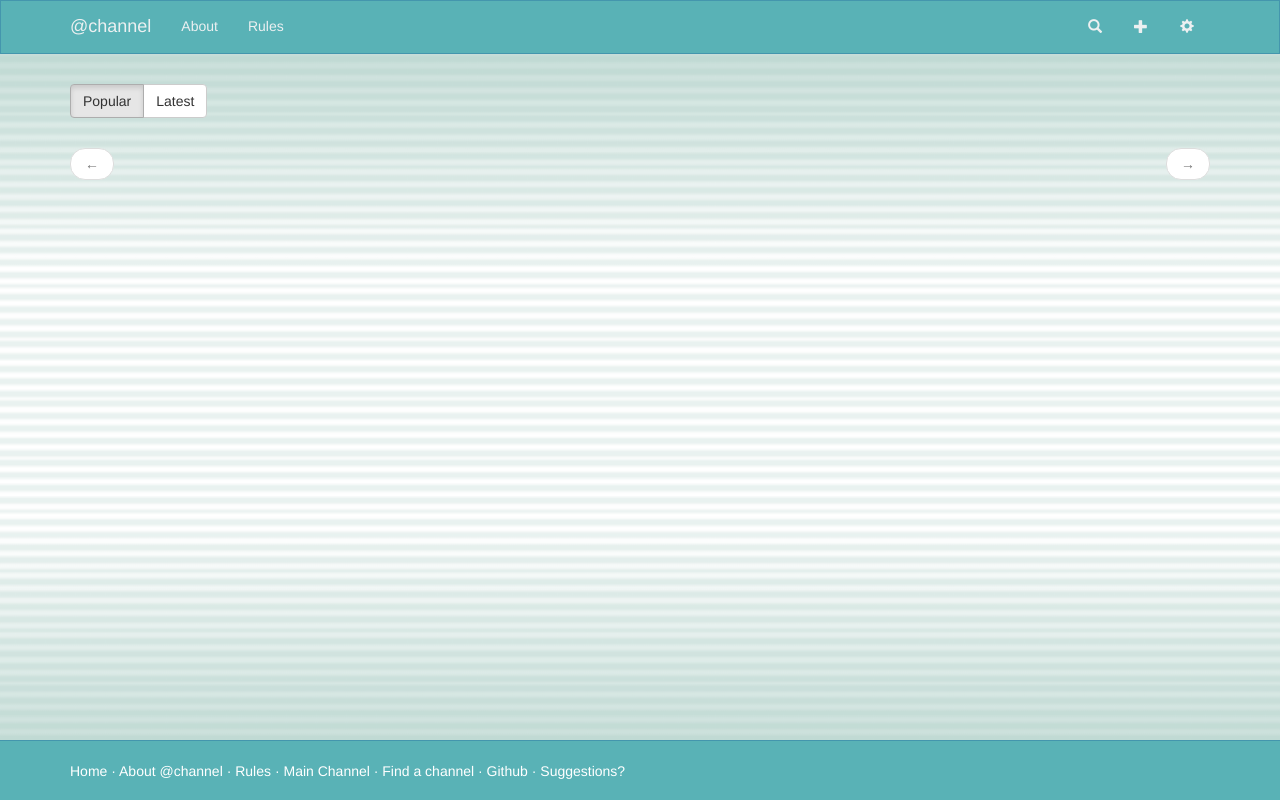
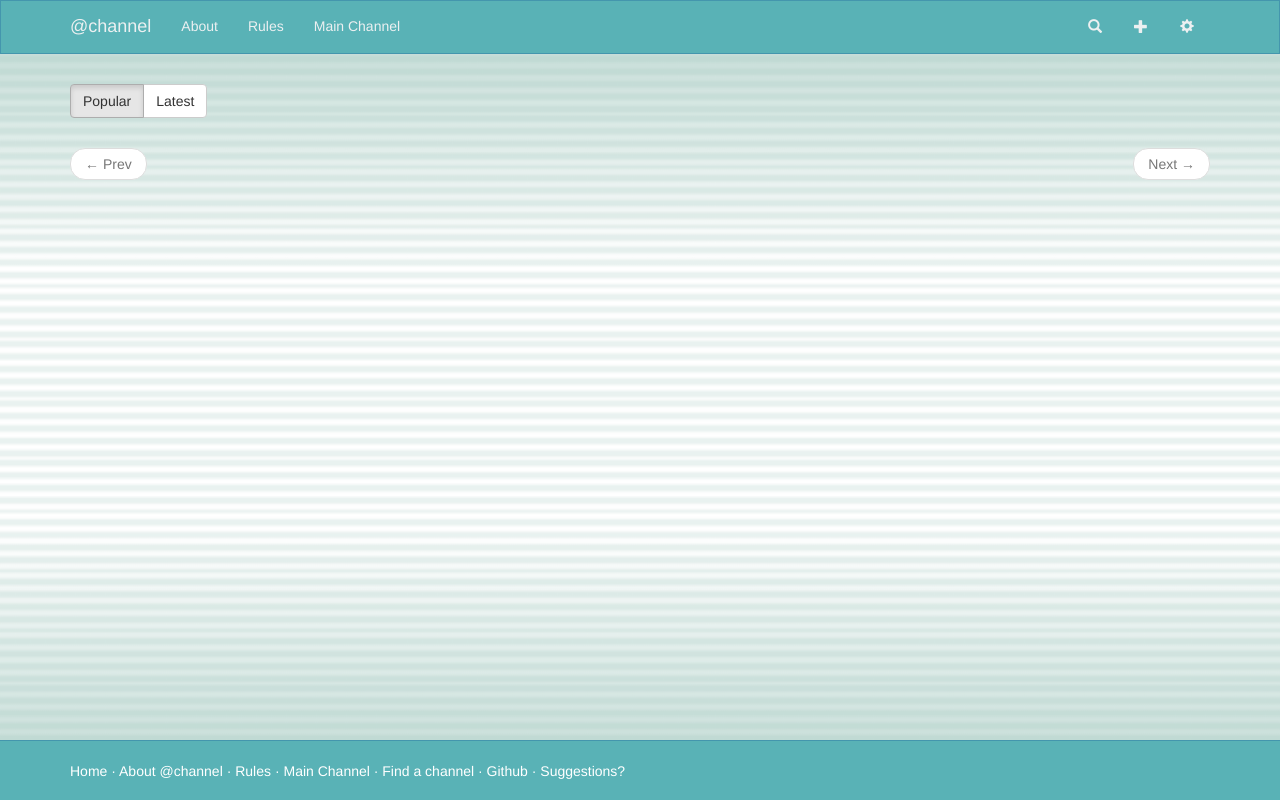
Before and after one commit to PiJoules/atchannel, a Flask app: page /channels/ in a window 1280 px wide. Run offline with Flask 2, Linux system fonts and the light colour scheme; data that the repository does not hold is empty; some libraries are stand-ins or nearby versions.

```diff
--- a/main.py
+++ b/main.py
@@ -125,7 +125,7 @@ def submitpost():
 # Need to get rid of this l8er
 @app.route('/channels.html', methods=['GET'])
 def channelsRedirect():
-	return redirect("/channels/popular/0")
+	return redirect("/channels")
 
 
 @app.route('/channels/', methods=['GET'])
--- a/templates/about.html
+++ b/templates/about.html
@@ -163,10 +163,10 @@
                                 <li>Add stats to front page and channel pages. (http://flask.pocoo.org/snippets/71/ & http://stackoverflow.com/questions/12770950/flask-request-remote-addr-is-wrong-on-webfaction-and-not-showing-real-user-ip for getting number of users)</li>
                                 <li>Add stats to front page and channel pages.</li>
                                 <li>Add reply and report buttons to each post.</li>
-                                <li>Be able to sort channels by creation date.</li>
                                 <li>Add channel search.</li>
                                 <li>Add post search.</li>
                                 <li>Add channel descriptions.</li>
+                                <li>Add ability to choose user icon.</li>
                             </ul>
                         </div>
                     </div>
--- a/templates/channels.html
+++ b/templates/channels.html
@@ -82,7 +82,7 @@
                             {% else %}
                                 /channels/{{ sort }}/{{ page-1 }}
                             {% endif %}
-                            "><span aria-hidden="true">&larr;</span></a>
+                            "><span aria-hidden="true">&larr; Prev</span></a>
                     </li>
                     <li class="next {% if channels|length < limit %}disabled{% endif %}">
                         <a href="
@@ -91,7 +91,7 @@
                             {% else %}
                                 /channels/{{ sort }}/{{ page+1 }}
                             {% endif %}
-                        "><span aria-hidden="true">&rarr;</span></a>
+                        ">Next <span aria-hidden="true">&rarr;</span></a>
                     </li>
                 </ul>
             </nav>
--- a/templates/navbar.html
+++ b/templates/navbar.html
@@ -16,6 +16,7 @@
             <ul class="nav navbar-nav navbar-left">
                 <li><a class="text-center" href="/about.html">About</a></li>
                 <li><a class="text-center" href="/rules.html">Rules</a></li>
+                <li><a class="text-center" href="/main">Main Channel</a></li>
             </ul>
             <ul class="nav navbar-nav navbar-right">
                 <li>
@@ -46,10 +47,23 @@
             <div class="modal-body">
                 <p><small>Enter the name of a new channel you want to create. It must contain only alphanumeric characters.</small></p>
                 <p><small>You do not need to end it with the word "Channel" when creating one. It will be added for you.</small></p>
-                <div class="form-group">
-                    <input type="text" class="form-control" id="new-channel-name" placeholder="Channel Name" />
-                </div>
-                <p>Channel Name: <strong class="new-channel-name">NewChannel</strong></p>
+                <p><small>Please read <a href="/rules.html">the rules</a> before creating a channel if you haven't already. The rules that are associated with posts are also applied to channels.</small></p>
+
+                <form class="form-horizontal">
+                    <div class="form-group">
+                        <label class="col-sm-2 control-label">Channel</label>
+                        <div class="col-sm-10">
+                            <input type="text" class="form-control" id="new-channel-name" placeholder="Channel Name" />
+                            Will appear as: <strong class="new-channel-name">NewChannel</strong>
+                        </div>
+                    </div>
+                    <!--<div class="form-group">
+                        <label for="inputPassword3" class="col-sm-2 control-label">Description</label>
+                        <div class="col-sm-10">
+                            <textarea class="form-control" placeholder="Channel description"></textarea>
+                        </div>
+                    </div>-->
+                </form>
             </div>
             <div class="modal-footer">
                 <button type="button" class="btn btn-default" data-dismiss="modal">Close</button>
```
Also changed, not shown: README.md.
